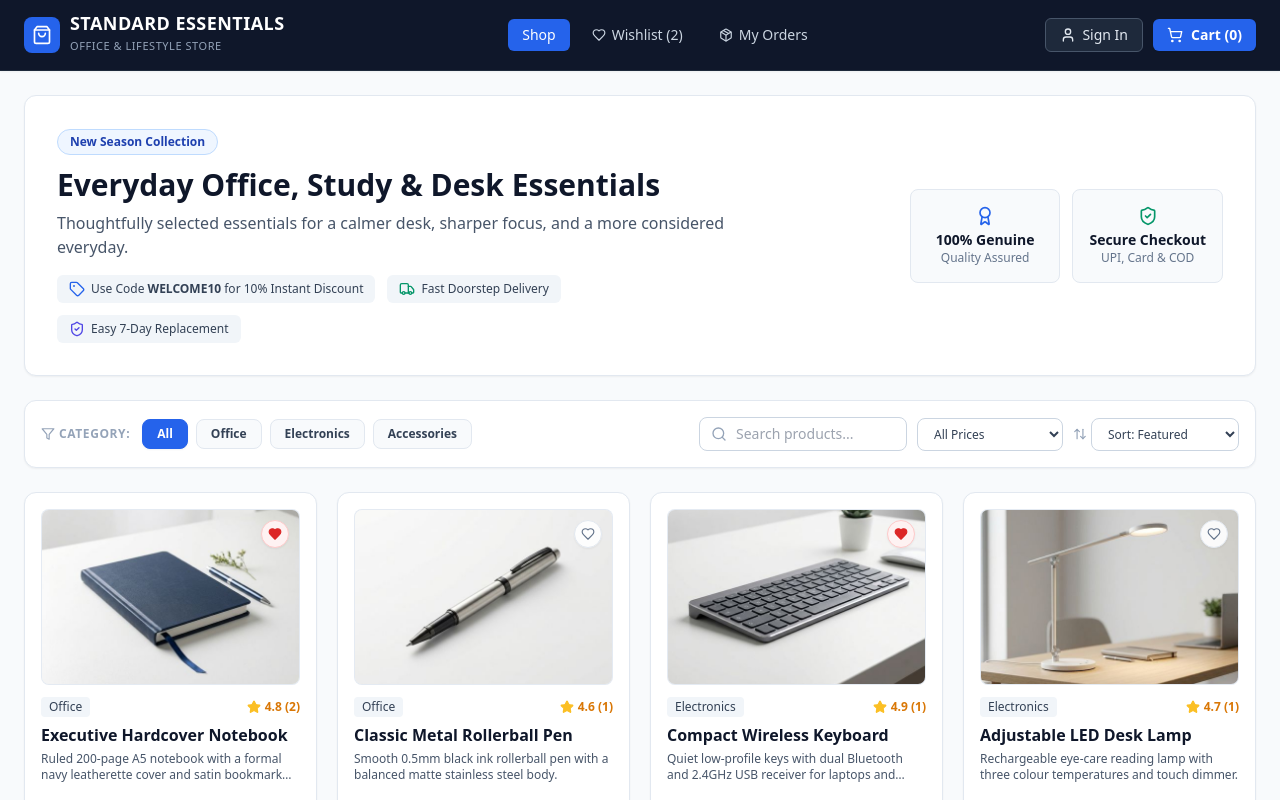
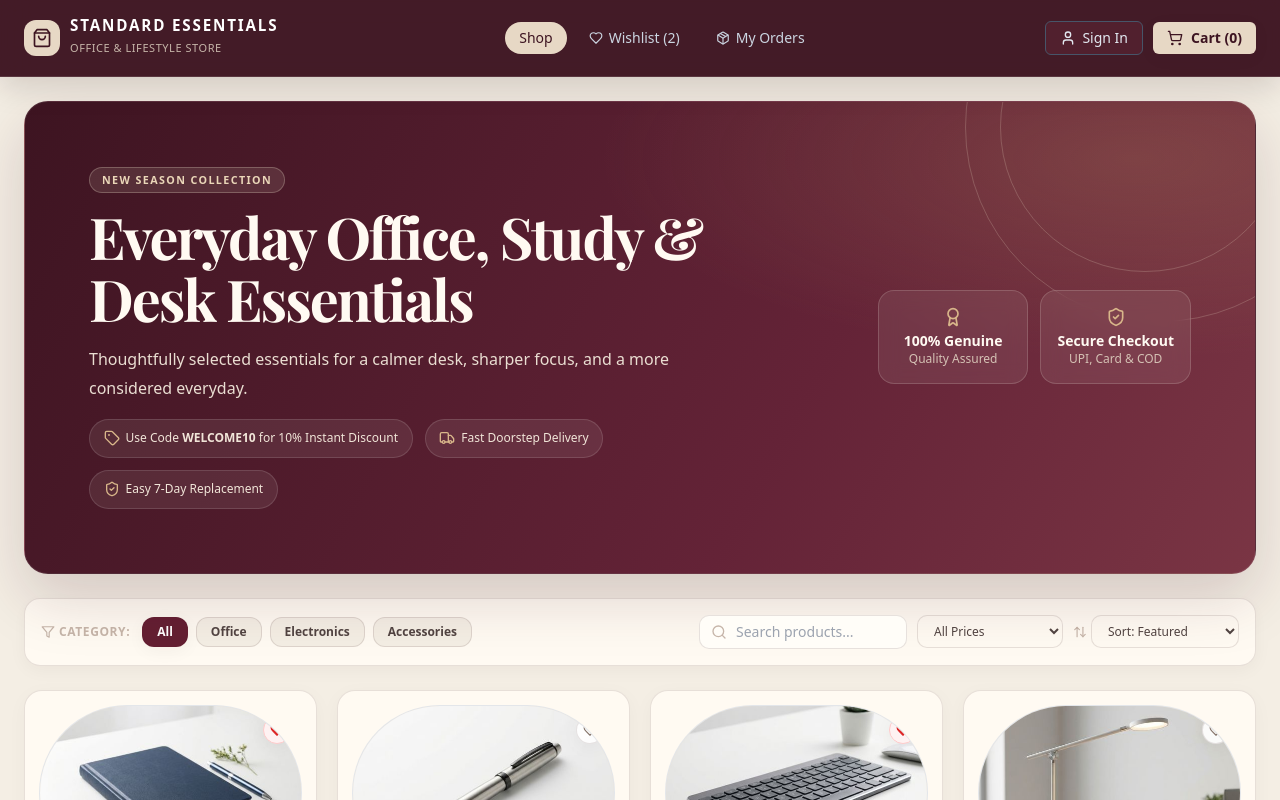
Before and after one commit to Abhinay042002/Minor-project, a React (Vite) app: page / in a window 1280 px wide. Shown: the top 800 px of the page. Built offline with nearby package versions, Linux system fonts and the light colour scheme.

Commit message:
Apply premium black beige maroon visual system and motion

```diff
--- a/src/style.css
+++ b/src/style.css
@@ -1,8 +1,226 @@
+@import url('https://fonts.googleapis.com/css2?family=DM+Sans:wght@400;500;600;700&family=Playfair+Display:wght@500;600;700&display=swap');
+
 @tailwind base;
 @tailwind components;
 @tailwind utilities;
 
+:root {
+  color-scheme: light;
+  --ink: #211b1a;
+  --ink-soft: #514442;
+  --cream: #f4eee4;
+  --paper: #fffaf2;
+  --sand: #e7d8c5;
+  --sand-dark: #d3bda4;
+  --maroon: #641f32;
+  --maroon-deep: #3d1421;
+  --maroon-bright: #812f45;
+  --gold: #bd9864;
+  --line: rgba(74, 43, 39, .13);
+  --shadow: 0 18px 50px rgba(47, 25, 24, .08);
+}
+
+* { box-sizing: border-box; }
+html { scroll-behavior: smooth; }
 body {
   margin: 0;
-  font-family: system-ui, -apple-system, BlinkMacSystemFont, 'Segoe UI', Roboto, sans-serif;
+  min-width: 320px;
+  background: var(--cream);
+  color: var(--ink);
+  font-family: 'DM Sans', system-ui, -apple-system, BlinkMacSystemFont, 'Segoe UI', sans-serif;
+  -webkit-font-smoothing: antialiased;
 }
+button, input, select, textarea { font: inherit; }
+button { cursor: pointer; }
+button:focus-visible, input:focus-visible, select:focus-visible, textarea:focus-visible {
+  outline: 3px solid rgba(189, 152, 100, .55);
+  outline-offset: 3px;
+}
+::selection { background: var(--maroon); color: var(--paper); }
+
+/* Palette bridge: retain Tailwind utility structure while applying the new identity. */
+.bg-slate-50 { background-color: var(--cream) !important; }
+.bg-white { background-color: var(--paper) !important; }
+.bg-slate-100 { background-color: #eee3d5 !important; }
+.bg-slate-900 { background-color: var(--maroon-deep) !important; }
+.bg-slate-800 { background-color: #51202e !important; }
+.bg-blue-600, .bg-blue-700, .bg-blue-500 { background-color: var(--maroon) !important; }
+.bg-blue-50 { background-color: #f2e3e1 !important; }
+.bg-emerald-50 { background-color: #e8e7d9 !important; }
+.text-blue-600, .text-blue-700, .text-blue-800 { color: var(--maroon) !important; }
+.text-slate-900 { color: var(--ink) !important; }
+.text-slate-700 { color: #514442 !important; }
+.text-slate-600 { color: #70615a !important; }
+.text-slate-500 { color: #87766c !important; }
+.text-slate-400 { color: #c6b5a9 !important; }
+.border-blue-600, .border-blue-200 { border-color: rgba(100, 31, 50, .24) !important; }
+.border-slate-100, .border-slate-200, .border-slate-300 { border-color: var(--line) !important; }
+.hover\:bg-blue-700:hover, .hover\:bg-blue-500:hover { background-color: var(--maroon-bright) !important; }
+.hover\:text-blue-800:hover { color: var(--maroon-bright) !important; }
+.shadow-sm { box-shadow: 0 4px 18px rgba(47, 25, 24, .045); }
+.rounded-xl { border-radius: 18px; }
+.rounded-lg { border-radius: 12px; }
+
+/* Header */
+header.sticky {
+  background: rgba(61, 20, 33, .97) !important;
+  border-bottom: 1px solid rgba(255, 250, 242, .12) !important;
+  box-shadow: 0 10px 30px rgba(36, 12, 20, .15) !important;
+  backdrop-filter: blur(16px);
+}
+header > div { min-height: 76px; }
+header button { transition: background .22s ease, color .22s ease, transform .22s ease; }
+header button:hover { transform: translateY(-1px); }
+header .bg-blue-600 { background: var(--sand) !important; color: var(--maroon-deep) !important; }
+header .bg-blue-600 svg { color: var(--maroon-deep) !important; }
+header .text-lg { letter-spacing: .12em; font-size: .95rem; }
+header nav button { border-radius: 999px !important; }
+
+/* Editorial storefront hero */
+.store-hero {
+  position: relative;
+  isolation: isolate;
+  overflow: hidden;
+  min-height: 300px;
+  padding: clamp(2rem, 5vw, 4.5rem) !important;
+  color: var(--paper);
+  background:
+    radial-gradient(ellipse at 90% 12%, rgba(189, 152, 100, .22), transparent 34%),
+    linear-gradient(118deg, var(--maroon-deep) 0%, #642337 63%, #7a3544 100%) !important;
+  border: 1px solid rgba(255,255,255,.09) !important;
+  border-radius: 24px !important;
+  box-shadow: 0 24px 60px rgba(61,20,33,.17) !important;
+  animation: rise-in .75s cubic-bezier(.2,.75,.2,1) both;
+}
+.store-hero::before, .store-hero::after {
+  content: '';
+  position: absolute;
+  z-index: -1;
+  pointer-events: none;
+  border: 1px solid rgba(231, 216, 197, .22);
+  border-radius: 50%;
+}
+.store-hero::before { width: 390px; height: 390px; right: -100px; top: -170px; }
+.store-hero::after { width: 290px; height: 290px; right: -35px; top: -120px; }
+.store-hero .max-w-2xl { max-width: 680px; }
+.store-hero .hero-eyebrow {
+  background: rgba(231,216,197,.12) !important;
+  color: #ead6b8 !important;
+  border-color: rgba(231,216,197,.28) !important;
+  letter-spacing: .13em;
+  text-transform: uppercase;
+  font-size: .67rem;
+}
+.store-hero .store-hero__title {
+  color: var(--paper) !important;
+  font-family: 'Playfair Display', Georgia, serif;
+  font-size: clamp(2.2rem, 4.5vw, 4rem) !important;
+  line-height: 1.08;
+  letter-spacing: -.035em;
+  max-width: 680px;
+  margin-bottom: 1rem;
+}
+.store-hero .hero-description { color: #eaded2 !important; font-size: 1rem; line-height: 1.8; max-width: 590px; }
+.store-hero .flex.flex-wrap.gap-3 > span {
+  background: rgba(255,250,242,.08) !important;
+  border: 1px solid rgba(255,250,242,.13);
+  color: #f1e5d8 !important;
+  border-radius: 999px;
+  padding: .65rem .85rem;
+}
+.store-hero .flex.flex-wrap.gap-3 svg { color: #d8b68a !important; }
+.store-hero .grid > div {
+  min-width: 135px;
+  background: rgba(255,250,242,.08) !important;
+  border: 1px solid rgba(255,250,242,.16) !important;
+  border-radius: 16px !important;
+  backdrop-filter: blur(10px);
+}
+.store-hero .grid .text-slate-900 { color: var(--paper) !important; }
+.store-hero .grid .text-slate-500 { color: #d5c2b5 !important; }
+.store-hero .grid svg { color: #d8b68a !important; }
+
+/* Catalog controls and product cards */
+main { animation: content-in .55s ease both; }
+main > section:not(.store-hero) {
+  border-color: var(--line) !important;
+  border-radius: 16px !important;
+}
+.product-card {
+  position: relative;
+  overflow: hidden;
+  border-color: var(--line) !important;
+  border-radius: 18px !important;
+  padding: 14px !important;
+  box-shadow: 0 5px 20px rgba(47,25,24,.035) !important;
+  transition: transform .3s cubic-bezier(.2,.75,.2,1), box-shadow .3s ease, border-color .3s ease !important;
+  animation: card-in .55s both;
+}
+.product-card:nth-child(2n) { animation-delay: 70ms; }
+.product-card:nth-child(3n) { animation-delay: 130ms; }
+.product-card:hover {
+  transform: translateY(-6px);
+  box-shadow: 0 18px 40px rgba(47,25,24,.12) !important;
+  border-color: rgba(100,31,50,.28) !important;
+}
+.product-card img { transition: transform .55s cubic-bezier(.2,.75,.2,1), filter .35s ease !important; }
+.product-card:hover img { transform: scale(1.055); filter: saturate(1.05); }
+.product-card h3 { font-size: 1rem !important; line-height: 1.45; letter-spacing: -.015em; }
+.product-card .text-lg { font-size: 1.25rem; }
+.product-card .bg-slate-100 { border-radius: 999px; font-size: .68rem; letter-spacing: .03em; }
+.product-card button { transition: transform .2s ease, background .2s ease, box-shadow .2s ease; }
+.product-card button:hover { transform: translateY(-1px); }
+.product-card button:active { transform: scale(.98); }
+main input, main select, form input, form select, form textarea {
+  background-color: #fffdf8;
+  border-color: var(--line) !important;
+  border-radius: 10px !important;
+  color: var(--ink);
+  transition: border-color .2s ease, box-shadow .2s ease;
+}
+main input:focus, main select:focus, form input:focus, form select:focus {
+  border-color: var(--maroon) !important;
+  box-shadow: 0 0 0 3px rgba(100,31,50,.09);
+}
+main button.bg-slate-50, main button.bg-slate-100 { border-color: var(--line); }
+main .bg-slate-900.text-white, main button.bg-slate-900 { color: var(--paper) !important; }
+main table { border-collapse: collapse; }
+main thead { background: #eee3d5 !important; }
+main tbody tr:hover { background: rgba(231,216,197,.22); }
+
+/* Modal, toast, and footer */
+.fixed.inset-0 { backdrop-filter: blur(5px); }
+.fixed.inset-0 > div { border-radius: 20px !important; box-shadow: 0 30px 100px rgba(35,15,18,.25) !important; }
+.fixed.bottom-5 { border-radius: 14px !important; border-left-color: var(--gold) !important; }
+footer { background: var(--maroon-deep) !important; border-color: rgba(255,250,242,.1) !important; }
+footer strong { letter-spacing: .12em; }
+
+/* Motion and accessibility */
+@keyframes rise-in {
+  from { opacity: 0; transform: translateY(16px); }
+  to { opacity: 1; transform: translateY(0); }
+}
+@keyframes content-in {
+  from { opacity: 0; }
+  to { opacity: 1; }
+}
+@keyframes card-in {
+  from { opacity: 0; transform: translateY(12px); }
+  to { opacity: 1; transform: translateY(0); }
+}
+@media (prefers-reduced-motion: reduce) {
+  *, *::before, *::after {
+    animation-duration: .01ms !important;
+    animation-iteration-count: 1 !important;
+    scroll-behavior: auto !important;
+    transition-duration: .01ms !important;
+  }
+}
+@media (max-width: 640px) {
+  header > div { padding-top: 12px; padding-bottom: 12px; }
+  header nav { width: 100%; justify-content: flex-start; }
+  header nav button { padding: .5rem .7rem !important; font-size: .78rem !important; }
+  .store-hero { padding: 1.5rem !important; border-radius: 18px !important; }
+  .store-hero .store-hero__title { font-size: 2.25rem !important; }
+  .store-hero .grid > div { min-width: 0; padding: .8rem !important; }
+}
```
